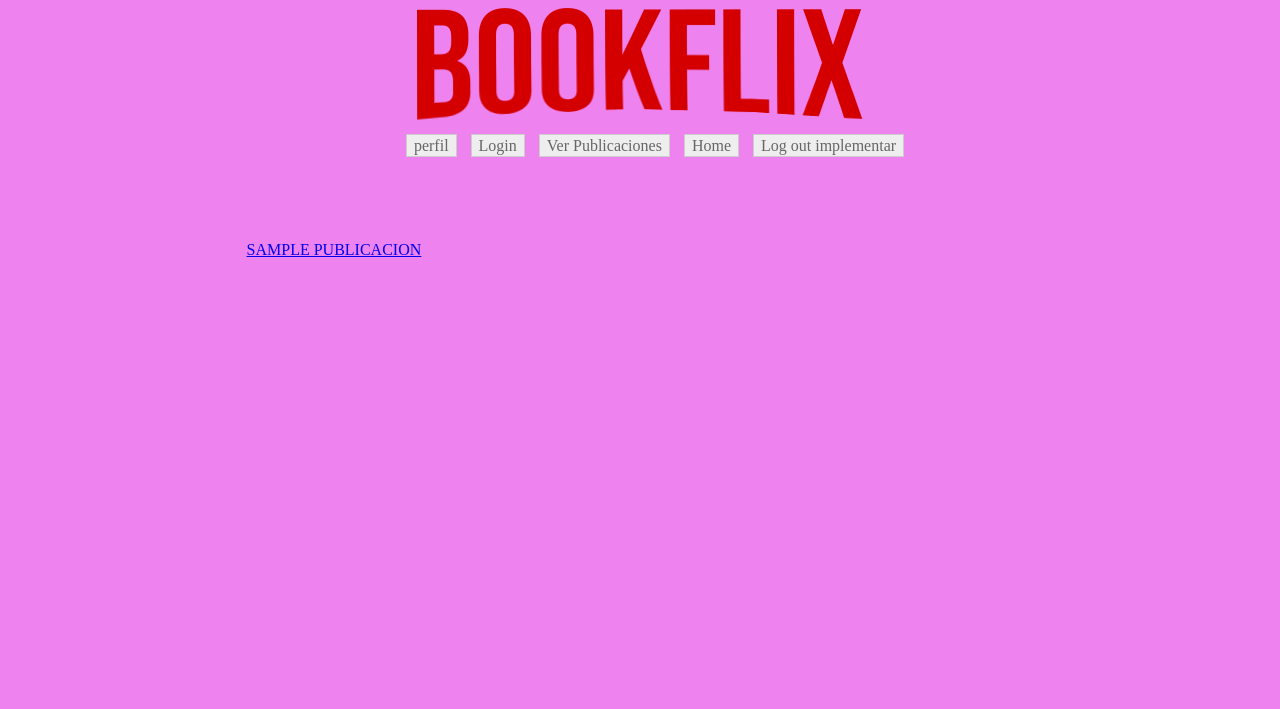
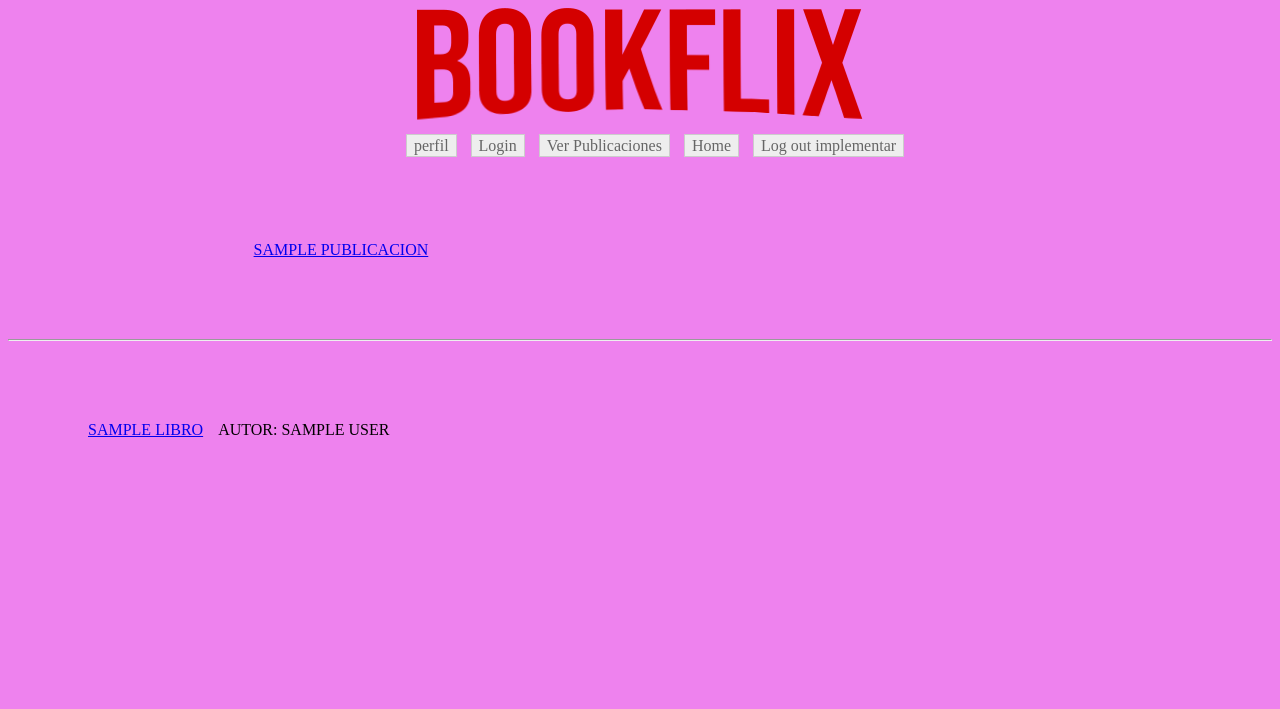
Before and after one commit to JulianMarsal/nuevoBookflix, a Django app: template bookflix/templates/bookflix/publicaciones.html in a window 1280 px wide. Shown: the top 709 px of the page. Run offline with Django 3.2, Linux system fonts and the light colour scheme; the template is opened without the code that fills it: most values are stand-ins (such as "Sample title", 1, 10 or a date in 2020).

Commit message:
Update publicaciones.html

```diff
--- a/bookflix/templates/bookflix/publicaciones.html
+++ b/bookflix/templates/bookflix/publicaciones.html
@@ -1,7 +1,8 @@
 <html>
     <style>
         #publicaciones{
-            margin: 0;
+            margin: 10;
+            border: 10px;
             padding:70px;
             list-style: none;
             text-transform: uppercase;
@@ -9,7 +10,26 @@
         #publicaciones li{
             display: inline;
             margin-left: 15%;
+            border: 10px;
         }
+        #libros{
+            margin: 10 10 10 10;
+            border: 10px 10px 10px 10px;
+            padding:70px;
+            list-style: none;
+            text-transform: uppercase;
+        }
+        #libros li{
+            display: inline;
+            margin: 10px 10px 10px 10px;
+            border: 10px 10px 10px 10px ;
+        }
+        #libros div p{
+            display: inline;
+            margin-left: 1%;
+            border: 10px;
+        }
+
     </style>
 <body>
 
@@ -26,7 +46,23 @@
     {% endif %}
 
 </ul>
+ <hr>
+ <ul id="libros">
 
+    {% if libros %}
+    {% for libro in libros %}
+       <li>
+            <div>
+                <a href="/libro/{{libro.author}}">{{libro.title}}</a>
+                <p>Autor: {{libro.author}}</p>
+            </div>
+        </li>
+    {% endfor %}
+    {% else %}
+    <p>No hay libros dados de alta disponibles</p>
+    {% endif %}
+
+</ul>
 
 </body>
 </html>
```
